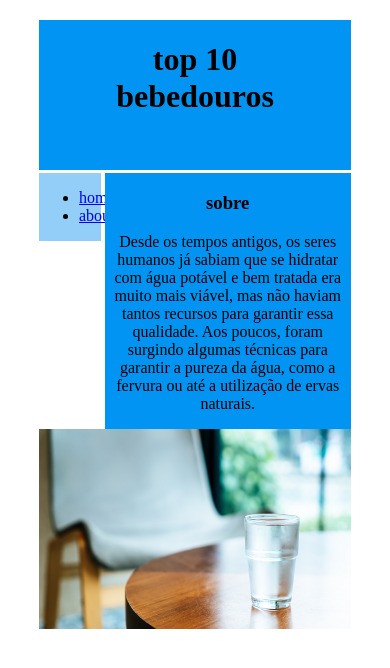
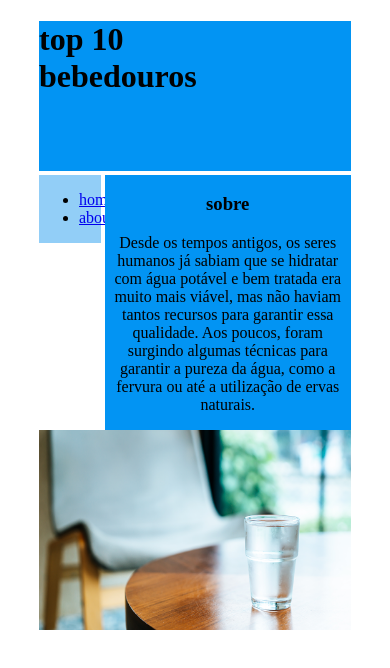
Before and after one commit to Memlith/aula03, a plain HTML site: page about.html in a window 390 px wide. Drawn offline with Linux system fonts and the light colour scheme.

Commit message:
reoderm dos bebedoruos

```diff
--- a/css/style.css
+++ b/css/style.css
@@ -40,3 +40,11 @@ body {
     height: 200px;
 
 }
+
+@media screen and (max-width: 500px) {
+    #header {
+      float: none;
+      display: block;
+      text-align: left;
+    }
+}
```
Also changed, not shown: index.html (+6 -5 lines).
